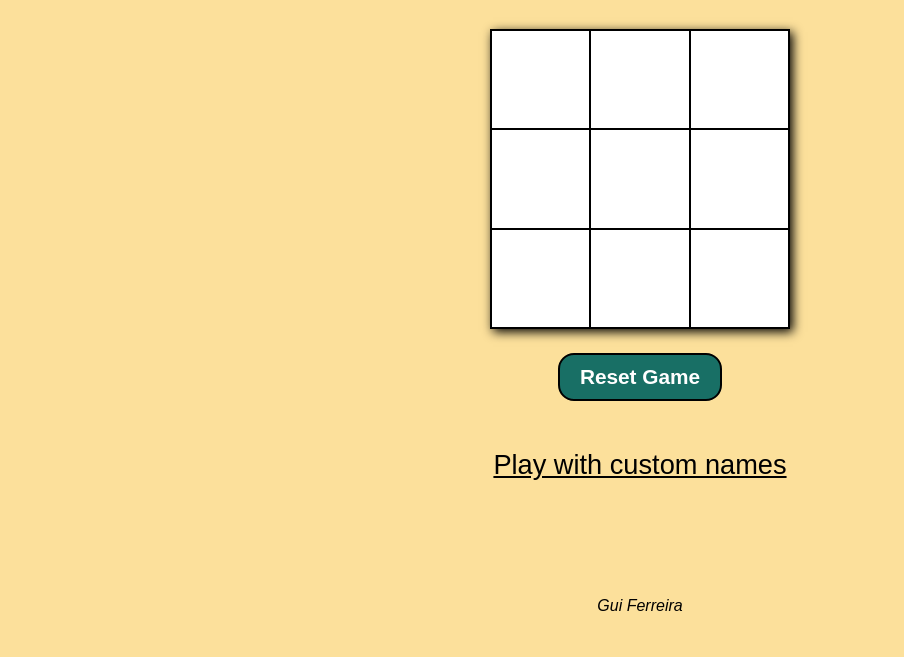
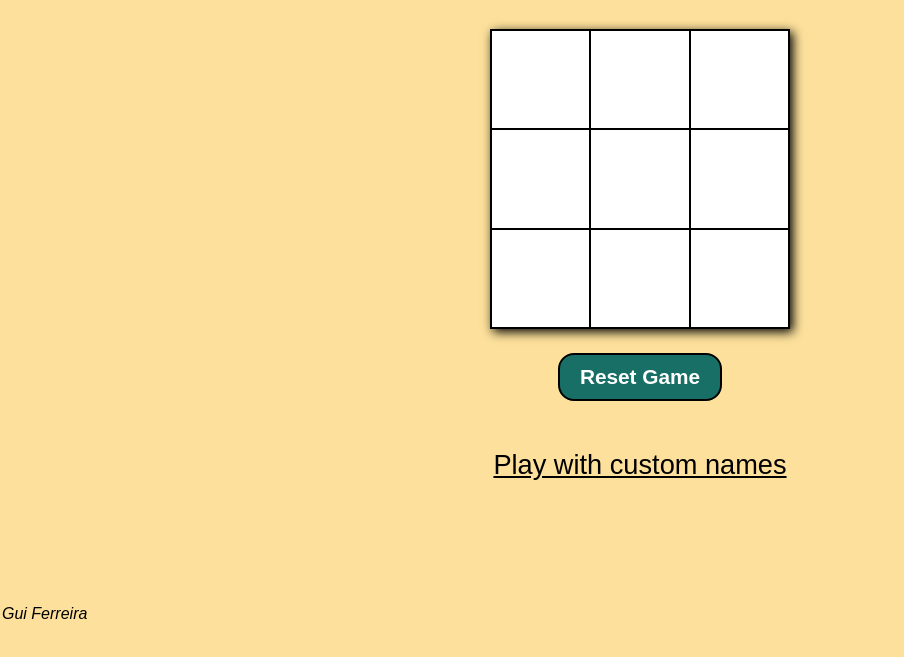
Before and after one commit to guilhermebf93/tic-tac-toe, a plain HTML site: page index.html in a window 1280 px wide. Shown: the part 175-832 px from the top of the page, without its empty margins (0-904 px from the left). Drawn offline with Linux system fonts and the light colour scheme; a web font is replaced by a local one.

Commit message:
Bug fixing

```diff
--- a/style.css
+++ b/style.css
@@ -134,6 +134,7 @@ input {
 
 .signature {
     position: absolute;
-    bottom: 10px;
+    bottom: 2px;
+    left: 2px;
     font-style: italic;
 }
```
